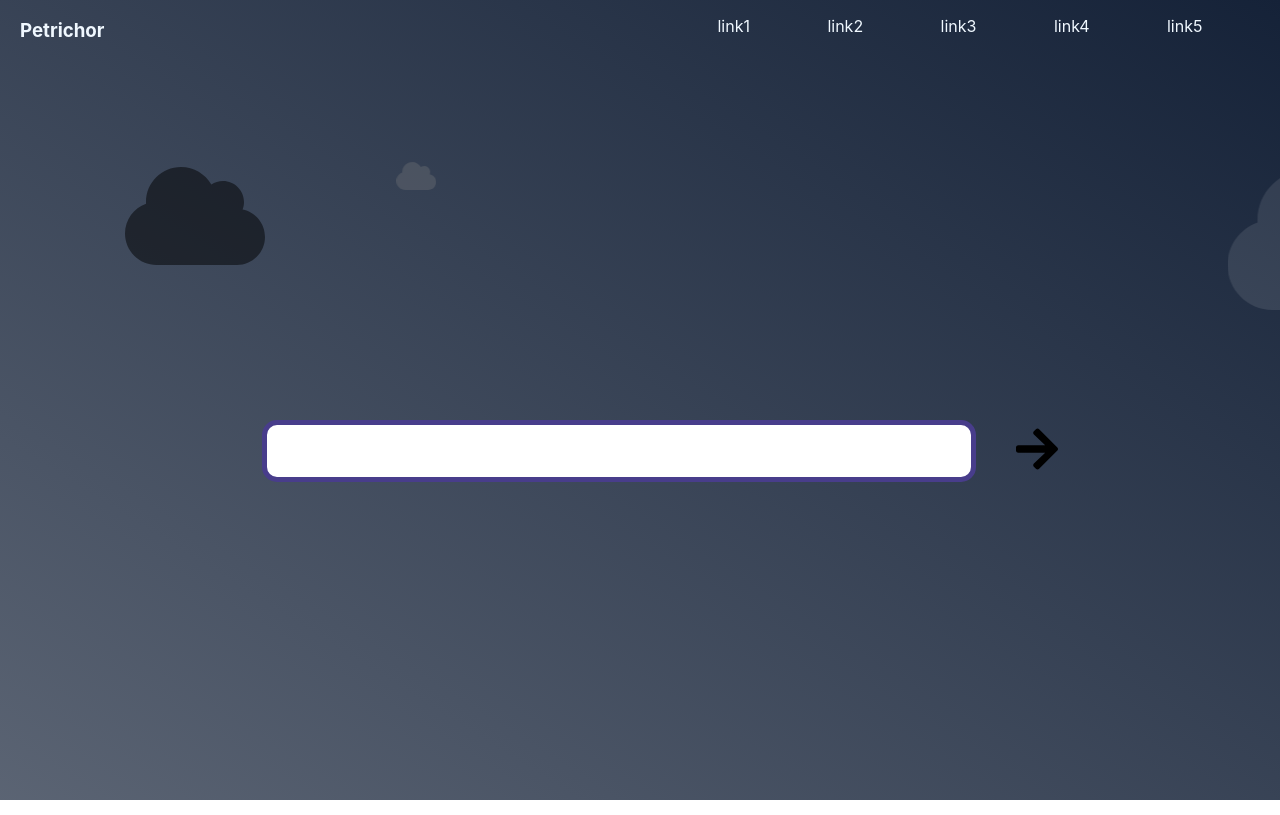
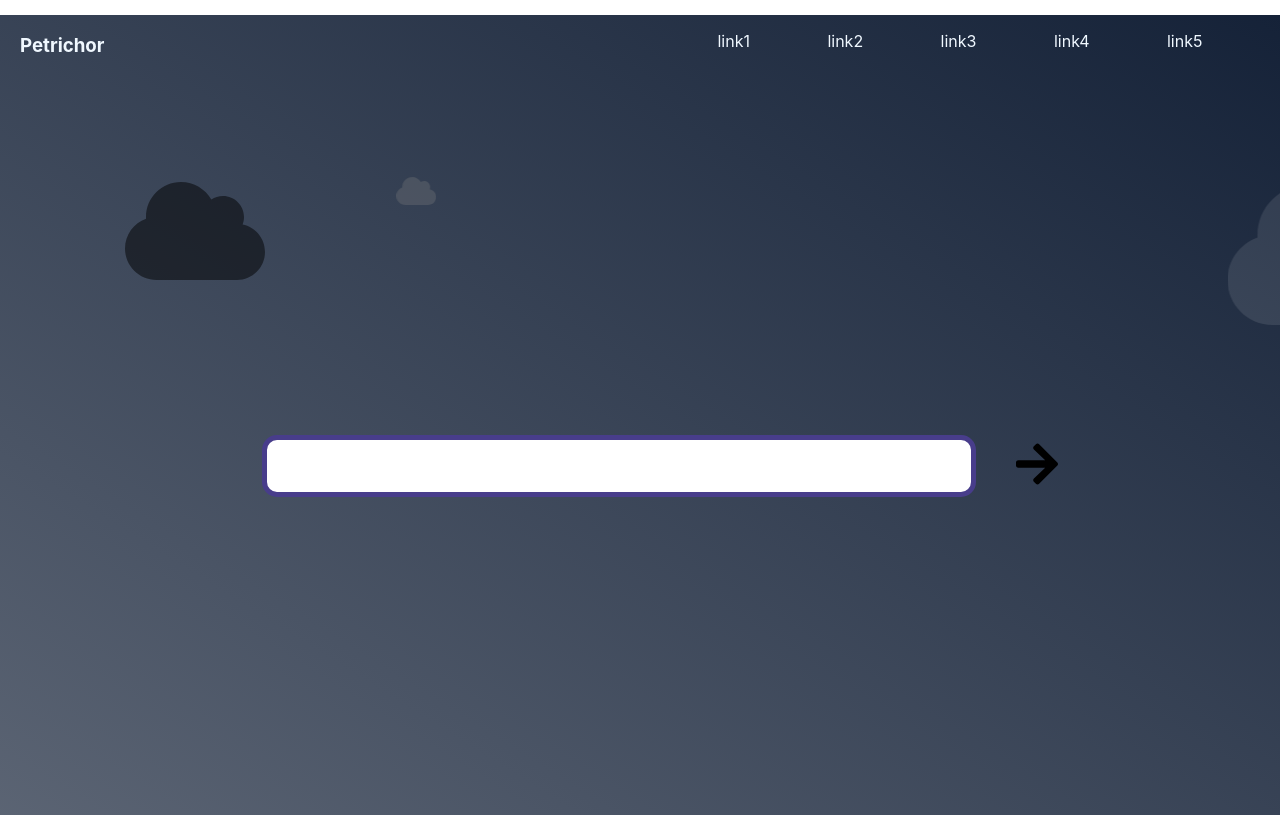
Before and after one commit to rohitanand11/petrichor, a React (Create React App) app: page / in a window 1280 px wide. Built offline with nearby package versions, Linux system fonts and the light colour scheme.

Commit message:
rectified css for index css

```diff
--- a/src/index.css
+++ b/src/index.css
@@ -1,7 +1,7 @@
 body {
-  position: relative;
   margin: 0;
-  margin-top: -15px;
+  padding:0;
+  box-sizing: border-box;
   font-family: -apple-system, BlinkMacSystemFont, 'Segoe UI', 'Roboto', 'Oxygen',
     'Ubuntu', 'Cantarell', 'Fira Sans', 'Droid Sans', 'Helvetica Neue',
     sans-serif;
```
